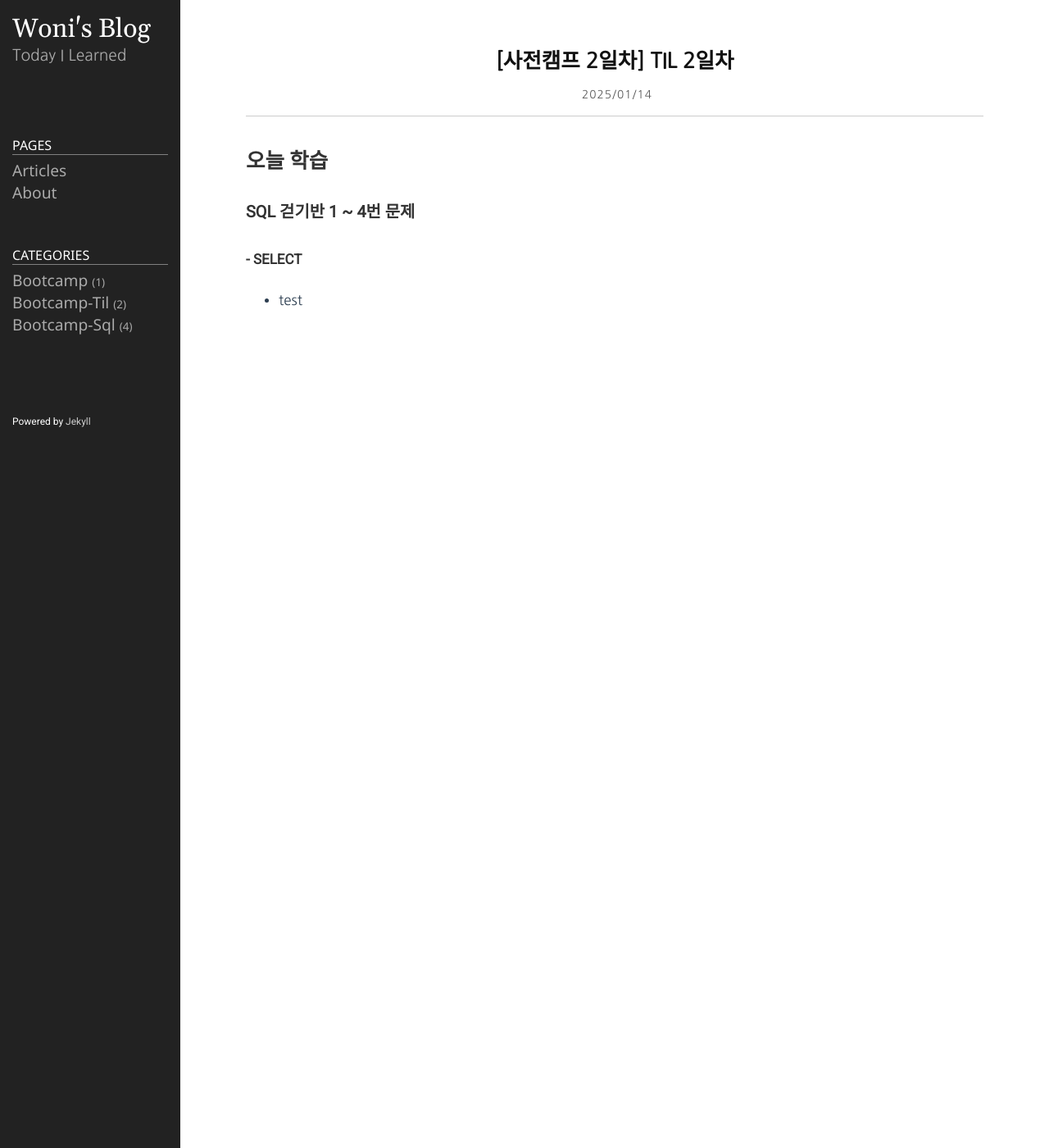
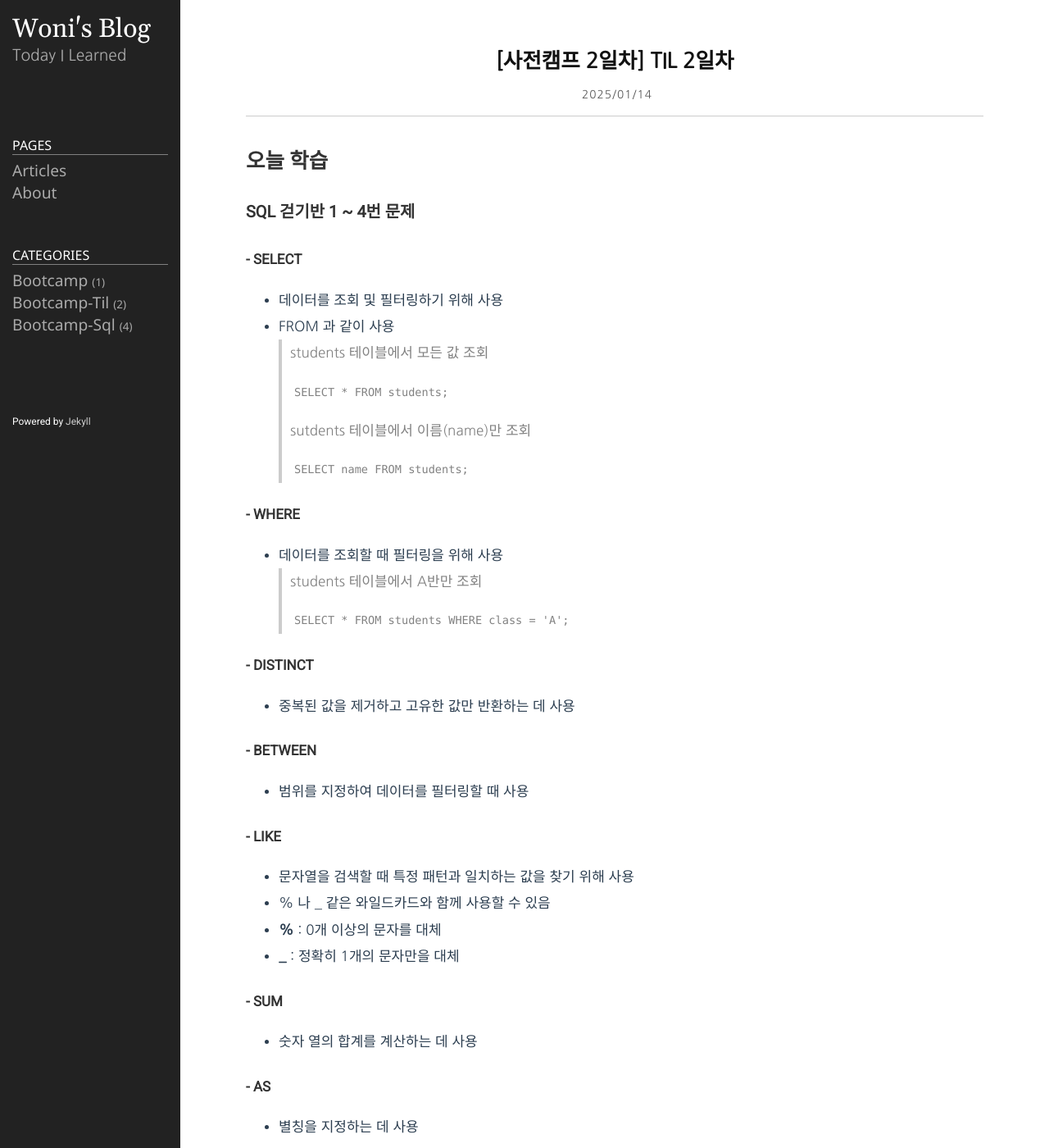
Before and after one commit to s-woni/s-woni.github.io, a Jekyll site: the page built from _posts/2025-01-14-til.md, in a window 1280 px wide and 1400 px high. Shown: the whole window at 82% size. Built offline with Jekyll 4.4.1, drawn with Linux system fonts in a browser that asks for light colours; some of the changed text lies outside the part shown.

Commit message:
Update 2025-01-14-til.md

````diff
--- a/_posts/2025-01-14-til.md
+++ b/_posts/2025-01-14-til.md
@@ -9,4 +9,52 @@ category: bootcamp-til
 ### SQL 걷기반 1 ~ 4번 문제
 
 #### - SELECT
-- test
+- 데이터를 조회 및 필터링하기 위해 사용
+- FROM 과 같이 사용
+> students 테이블에서 모든 값 조회
+```SQL
+SELECT * FROM students;
+```
+> sutdents 테이블에서 이름(name)만 조회
+```SQL
+SELECT name FROM students;
+```
+
+#### - WHERE
+- 데이터를 조회할 때 필터링을 위해 사용
+> students 테이블에서 A반만 조회
+```SQL
+SELECT * FROM students WHERE class = 'A';
+```
+
+#### - DISTINCT
+- 중복된 값을 제거하고 고유한 값만 반환하는 데 사용
+
+#### - BETWEEN
+- 범위를 지정하여 데이터를 필터링할 때 사용
+
+#### - LIKE
+- 문자열을 검색할 때 특정 패턴과 일치하는 값을 찾기 위해 사용
+- % 나 _ 같은 와일드카드와 함께 사용할 수 있음
+- **%** : 0개 이상의 문자를 대체
+- **_** : 정확히 1개의 문자만을 대체
+
+#### - SUM
+- 숫자 열의 합계를 계산하는 데 사용
+
+#### - AS
+- 별칭을 지정하는 데 사용
+
+#### - AND
+- 논리 연산자로서 두 개 이상의 조건을 모두 만족하는 값을 찾기 위해 사용
+
+#### - OR
+- 논리 연산자로서 두 개 이상의 조건중 하나의 조건이라도 만족하는 값을 찾기 위해 사용
+
+#### - ORDER BY
+- 검색한 값의 결과를 정렬하는 데 사용
+- **ASC** : 값을 오름차순으로 정렬(기본값 -> 명시하지 않아도 됨)
+- **DESC** : 값을 내림차순으로 정렬
+
+---
+___
````
